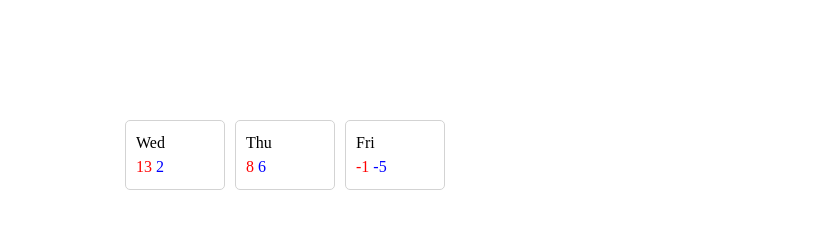
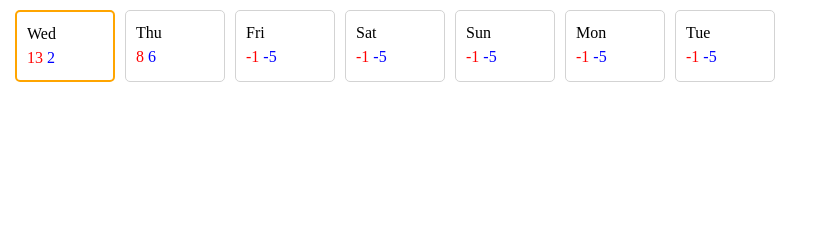
Before and after one commit to SirSerje/weather-widget, a website built with Parcel: page index.html in a window 1280 px wide. Shown: the whole page, without its empty margins (0-823 px from the left). Built offline with nearby package versions, Linux system fonts and the light colour scheme.

Commit message:
1: add highlight for current day

```diff
--- a/src/data.js
+++ b/src/data.js
@@ -3,6 +3,10 @@ const weatherData = {
     { day: "Wed", hi: 13, low: 2 },
     { day: "Thu", hi: 8, low: 6 },
     { day: "Fri", hi: -1, low: -5 },
+    { day: "Sat", hi: -1, low: -5 },
+    { day: "Sun", hi: -1, low: -5 },
+    { day: "Mon", hi: -1, low: -5 },
+    { day: "Tue", hi: -1, low: -5 },
   ]
 }
 
--- a/src/days.js
+++ b/src/days.js
@@ -1,8 +1,12 @@
-export function renderDays(data) {
+export function renderDays(data, currentDay) {
   let fragment = new DocumentFragment();
-  data.forEach(day => {
+  data.forEach((day) => {
     let div = document.createElement('div')
     div.setAttribute('class', 'day')
+    div.setAttribute('id', day.day.toLowerCase())
+    if(day.day.toLowerCase() === currentDay.toLowerCase()) {
+      div.classList.add("highlighted")
+    }
     div.innerHTML = `<p>${day.day}</p>
       <span class="hi">${day.hi}</span>
       <span class="low">${day.low}</span>`
--- a/src/index.js
+++ b/src/index.js
@@ -5,18 +5,34 @@ import { getRoot, getGrid } from "./aceessors";
 import { renderDays } from './days'
 
 
+/*
+ { day: "Wed", hi: 13, low: 2 },
+    { day: "Thu", hi: 8, low: 6 },
+    { day: "Fri", hi: -1, low: -5 },
+    { day: "Sat", hi: -1, low: -5 },
+    { day: "Sun", hi: -1, low: -5 },
+    { day: "Mon", hi: -1, low: -5 },
+    { day: "Tue", hi: -1, low: -5 },
+*/
+function getCurrentDay() {
+  const days = ['Mon', 'Tue', "wed", "Thu", "Fri", "Sat", "Sun"]
+  const currentDay = new Date().getDay()
+  return days[currentDay-1]
+}
 
 function init() {
   const { forecast } = weatherData
+  const currentDay = getCurrentDay()
+  const renderedDays = renderDays(forecast, currentDay);
 
-  const renderedDays = renderDays(forecast);
+  getRoot().innerHTML = `<div id="ww" class="widget common">
+  <div id="grid" class="grid">
+    </div>
+  </div>`
+  getGrid().append(renderedDays)
+  const element = document.getElementById("ww")
 
-  getRoot().innerHTML = `<div class="widget">
-  <div id="grid" class="grid">
-  </div>
-</div>`
-  console.log(getGrid())
-  getGrid().append(renderedDays)
+
 }
 
 init()
--- a/src/styles.scss
+++ b/src/styles.scss
@@ -1,16 +1,16 @@
+$common-margin: 10px;
 .root {
   border: 1px dashed darkgray;
 }
 
 .widget {
-  // border: 1px solid red;
 }
 
 .grid {
  display: flex;
  flex-direction: row;
- margin-top: 120px;
- margin-left: 120px;
+ margin-top: $common-margin;
+ margin-left: $common-margin;
 }
 .day {
   padding: 10px;
@@ -30,3 +30,7 @@ margin-right: 5px;
     color:blue
   }
 }
+
+.highlighted {
+ border: 2px solid orange;
+}
```
